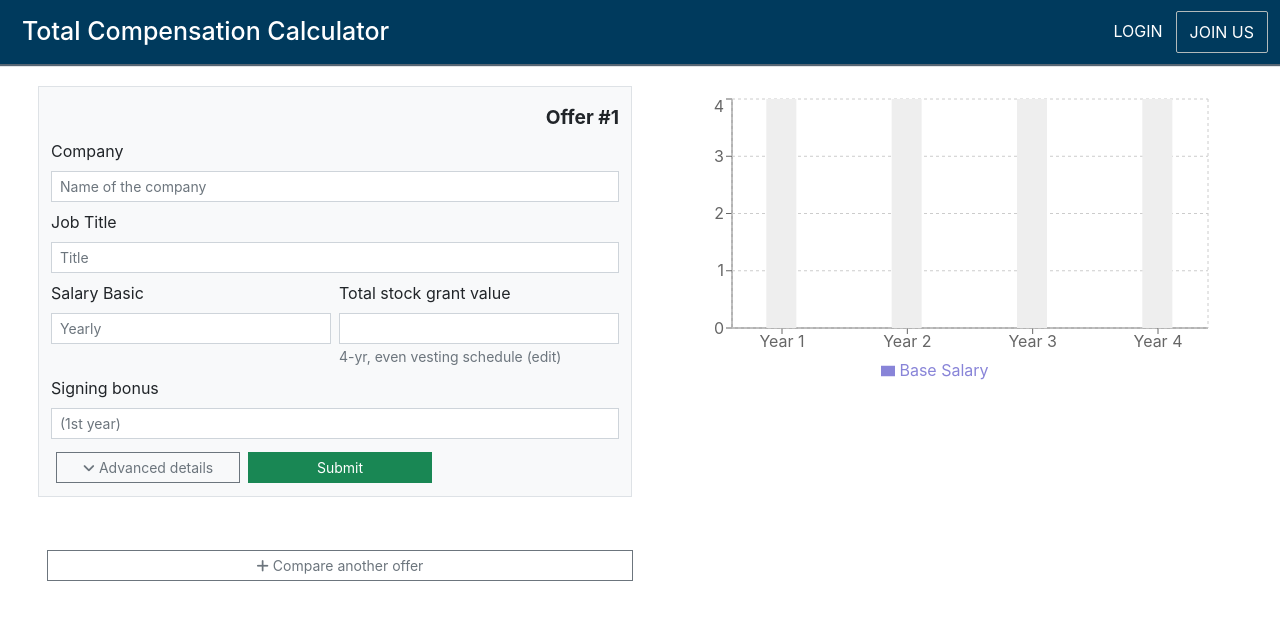
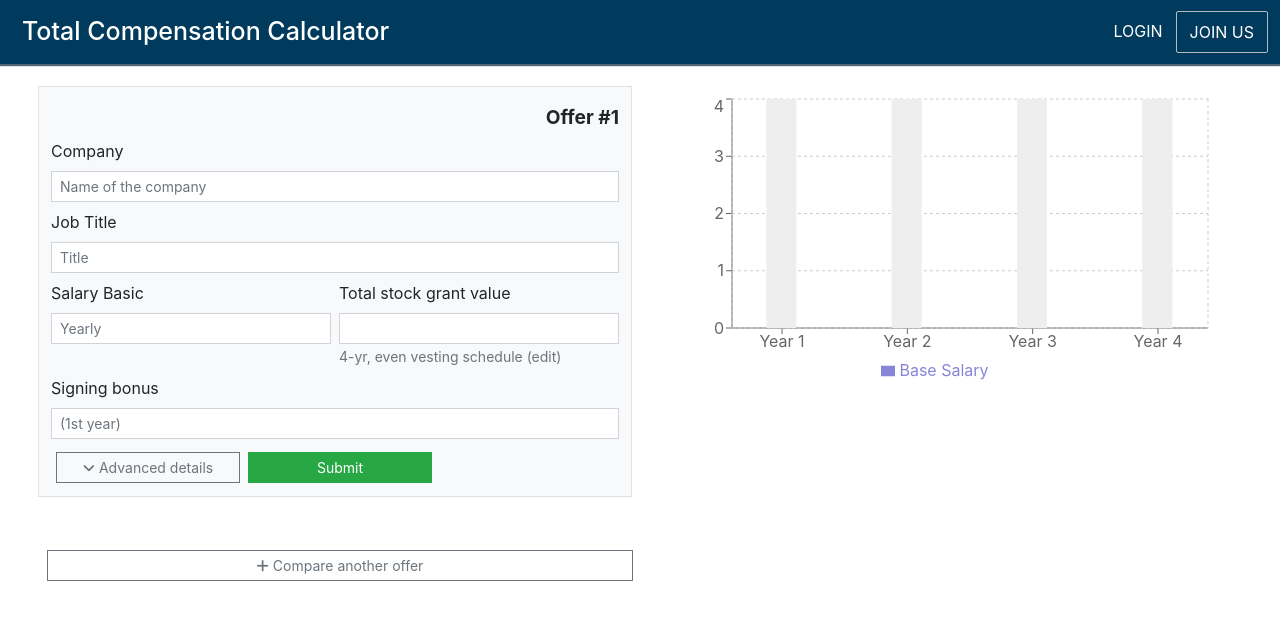
Before and after one commit to varanasikalyan/total-compensation-calculator, a React (Create React App) app: page / in a window 1280 px wide. Shown: the top 620 px of the page. Built offline with nearby package versions, Linux system fonts and the light colour scheme.

Commit message:
color grades
color grades

```diff
--- a/src/index.css
+++ b/src/index.css
@@ -70,8 +70,8 @@ hr.dashed {
 
 .form-control:focus {
   z-index: 2;
-  border-color: #3498db;
-  box-shadow: 0.5px 0.5px 0.5px rgba(52,152,219, 0.8) inset, 0.5px 0.5px 0.5px rgba(52,152,219, 0.8);
+  border-color: #007bff;
+  box-shadow: 0.5px 0.5px 0.5px rgba(0, 123, 255, 0.8) inset, 0.5px 0.5px 0.5px rgba(0, 123, 255, 0.8);
 }
 
 .form-signin {
@@ -513,3 +513,13 @@ body {
   color: #28a745;
   margin-right: 5px;
 }
+
+.btn-success {
+  background-color: #28a745;
+  border-color: #28a745;
+}
+
+.btn-primary {
+  background-color: #007bff;
+  border-color: #007bff;
+}
```
